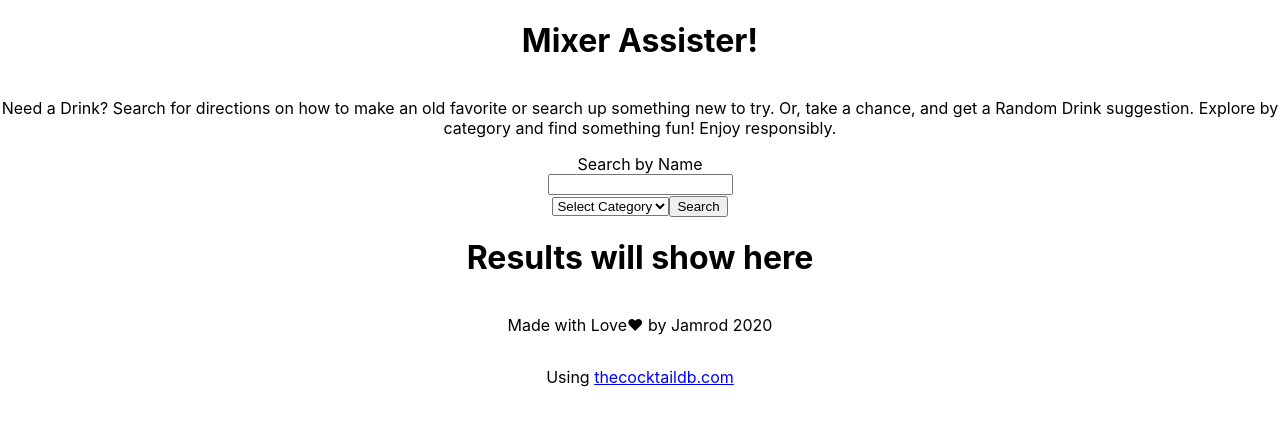
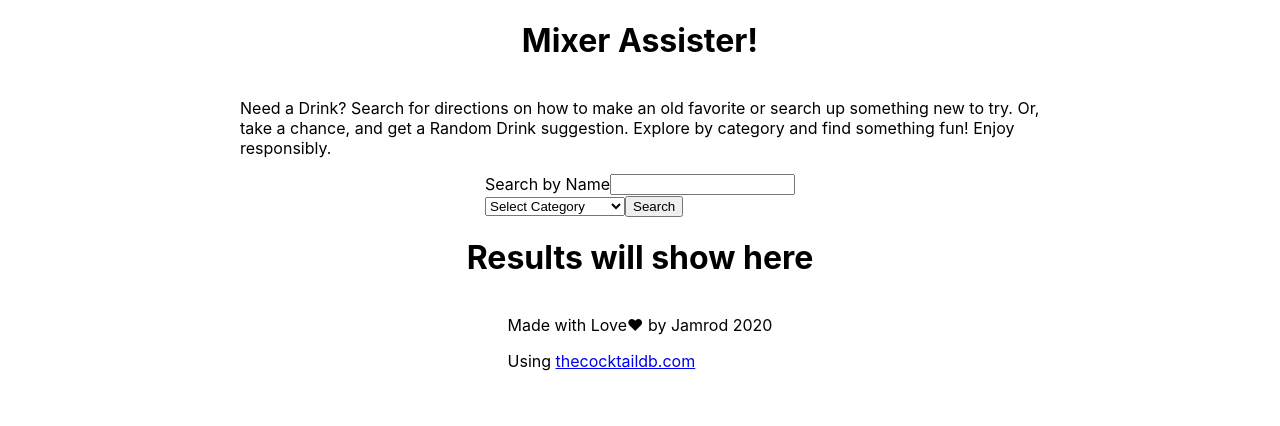
Before and after one commit to jamrod/mixer-assister, a React (Create React App) app: page / in a window 1280 px wide. Shown: the top 426 px of the page. Built offline with nearby package versions, Linux system fonts and the light colour scheme.

Commit message:
working on route and css

```diff
--- a/src/App.css
+++ b/src/App.css
@@ -1,15 +1,21 @@
+/* body {
+  background-image: url("glasses.jpg")
+} */
+
 .App {
-  text-align: center;
+  max-width: 800px;
+  margin: 0 auto;
 }
 
-.flex-container{
+.flex-container-row{
   display: flex;
   flex-direction: row;
   align-items: center;
+
 }
 
-.flex-container{
-  display: row;
+.flex-container-column{
+  display: flex;
   flex-direction: column;
   align-items: center;
 }
--- a/src/App.js
+++ b/src/App.js
@@ -13,7 +13,7 @@ import SearchResults from './Components/Details/SearchResults'
 
 function App() {
   return (
-    <div className="App">
+    <div className="App flex-container-column">
       <Header />
       <Explainer />
       <Search />
--- a/src/Components/Details/Details.js
+++ b/src/Components/Details/Details.js
@@ -7,7 +7,7 @@ import '../../App.css'
 function Details (props) {
     console.log("Details " + props)
     return (
-        <div className="flex-container">
+        <div className="flex-container-column">
             <h1>Results will show here</h1>
         </div>
     )
--- a/src/Components/Details/Drink.js
+++ b/src/Components/Details/Drink.js
@@ -34,7 +34,7 @@ function Drink (props) {
         <div className="Drink">
             <h3>{drink.strDrink}</h3>
             <h4>Glass: {drink.strGlass}</h4>
-            <div className="flex-container category">
+            <div className="flex-container-row category">
                 <span>{drink.strAlcoholic}</span>
                 <span>Category: {drink.strCategory}</span>
             </div>
--- a/src/Components/Details/SearchResults.js
+++ b/src/Components/Details/SearchResults.js
@@ -4,7 +4,7 @@ import { Link } from 'react-router-dom'
 function SearchResults(props) {
     console.log("SearchResults " + props)
     let results = props.location.state.results
-    console.log(results)
+    //console.log(results)
     //if results.length is greater than 10 render first 10 results and a next button
     //next button will render the next 10 results and a previous button and so on
     if (results.length > 10) {
@@ -14,7 +14,7 @@ function SearchResults(props) {
 
     return (
 
-        <div className="flex-container-column">
+        <div className="flex-container-row">
             <h3>Search Results</h3>
             {results.map((item, i) => (
                 <Link to={{
--- a/src/Components/Search/Category.js
+++ b/src/Components/Search/Category.js
@@ -5,12 +5,17 @@ import '../../App.css'
 function Category (props) {
     //console.log(props)
     //TODO declare array of categories
+    const categories = ["Select Category", "Ordinary Drink", "Cocktail", "Milk / Float / Shake", "Other/Unknown", "Cocoa", "Shot", "Coffee / Tea", "Homemade Liqueur", "Punch / Party Drink", "Beer", "Soft Drink / Soda"]
+
     return(
         <select value={props.option} onChange={ (e) => {{props.getChange(false, e.target.value)}}}>
             {/* TODO map over category array to create options */}
-            <option value="Select Category">Select Category</option>
+            {categories.map((item, i) => (
+                <option value={item} key={i}>{item}</option>
+            ))}
+            {/* <option value="Select Category">Select Category</option>
             <option value="Ordinary Drink">Ordinary Drink</option>
-            <option value="Cocktail">Cocktail</option>
+            <option value="Cocktail">Cocktail</option> */}
         </select>
     )
 }
--- a/src/Components/Search/Name.js
+++ b/src/Components/Search/Name.js
@@ -4,8 +4,9 @@ import '../../App.css'
 
 function Name (props) {
     //console.log(props)
+
     return(
-        <div className="flex-container">
+        <div className="flex-container-row">
             <label>Search by Name </label>
             <input type="text" id="name-search" value={props.searchField} onChange={ (e) => {{props.getChange(true, e.target.value)}}}></input>
         </div>
--- a/src/Components/Search/Search.js
+++ b/src/Components/Search/Search.js
@@ -24,15 +24,17 @@ class Search extends Component {
         }
     }
 
+    //method to update state from form changes
     getChange = (isName, str) => {
         if (isName) {
-        this.setState({searchField: str})
+        this.setState(prevState => ({searchField: str}))
         } else {
-            this.setState({category: str})
+            this.setState(prevState => ({category: str}))
         }
     }
 
-    handleClick = (e) => {
+    //method to handle click, also triggered by keydown enter
+    handleClick = () => {
         if (this.state.searchField !== '') {
             this.nameSearch()
         } else if (this.state.category !== 'Select Category') {
@@ -41,43 +43,55 @@ class Search extends Component {
             let url = this.state.url + "random.php"
             this.apiCall(url)
         }
-        this.setState({
+        this.setState(prevState => ({
             category: '',
             searchField: '',
-        })
+        }))
     }
 
+    // method to handle keydown to capture enter
+    keyPressed = (e) => {
+       if  (e.key === "Enter") {
+        this.handleClick()
+       }
+    }
+
+    //method to start a search by name
     nameSearch = () => {
         let name = this.state.searchField.toLowerCase()
         let url = this.state.url + "search.php?s=" + name
         this.apiCall(url)
+        this.setState(prevState => ({
+            category: 'Select Category',
+            twoLevel: false,
+        }))
     }
 
+    //method to start a category search
     categorySearch = () => {
-        this.setState({
+        this.setState(prevState => ({
             drink: null,
             twoLevel: true,
-        })
+        }))
         let url = this.state.url + "filter.php?c=" + this.state.category
         this.apiCall(url)
     }
 
-
+    //API call, passes results to handleResults
     apiCall(url) {
         fetch(url)
         .then(response => response.json())
         .then(response => {
             this.handleResults(response)
-            //renderCategories(response.drinks)
-            //renderDrink(response.drinks[0])
         })
         .catch(err => {
             console.error(err)
         })
     }
 
+    //handles results of API call
     handleResults = (res) => {
-        console.log(res)
+        console.log("handleResults" + res)
         let drinks = Array.from(res.drinks)
 
         //if drinks is only one object render drink
@@ -85,50 +99,62 @@ class Search extends Component {
             this.setState({
                 drink: drinks[0]
             })
+            //else sends results to resultsArray in state
         } else {
-            this.setState({
+            this.setState(prevState => ({
                 resultsArray: drinks
-            })
+            }))
         }
+        //sets results to true so they can be rendered
         this.setState({
             results: true
         })
     }
 
-    render () {
-
-        let detail
-        if (this.state.results) {
-            if (this.state.drink) {
-                detail = <Redirect push to={{
+    defineDetail = () => {
+        if (this.state.results) { //if got results
+            if (this.state.drink) { //if got a single drink, render Drink
+                return (
+                <Redirect push to={{
                     pathname: "/drink/" + this.state.drink.strDrink,
                     state: {
                         drink: this.state.drink,
                     }
                 }} />
+                )
+            //else if got a return from a category search, use TwoLevelSearch, pass in nameSearch so it can be run on final selection
             } else if (this.state.twoLevel){
-                detail = <TwoLevelSearch results={this.resultsArray} nameSearch={this.nameSearch} />
-            }
-            {
-                console.log("call searchResults")
-                detail = <Redirect push to={{
+                return (
+                <TwoLevelSearch results={this.state.resultsArray} nameSearch={this.nameSearch} />
+                )
+            //else display search results when received multiple complete drink objects
+            } else {
+                return (
+                <Redirect push to={{
                     pathname: "/search-results",
                     state: {
                         results: this.state.resultsArray,
                     }
                 }} />
-
+                )
             }
 
         }
+    }
+
+    render () {
+
+        //handle what will display in details depending on results of api call
+        let detail
+
         return (
             <div className="flex-container-column">
-                <div className="search-items">
+                <div className="search-items" onKeyDown={this.keyPressed}>
                     <Name searchField={this.state.searchField} getChange={this.getChange} />
                     <Category option={this.state.category} getChange={this.getChange} />
                     <button onClick={this.handleClick}>Search</button>
                 </div>
-                {detail}
+                {this.defineDetail()}
             </div>
         )
     }
--- a/src/Components/Search/TwoLevelSearch.js
+++ b/src/Components/Search/TwoLevelSearch.js
@@ -2,7 +2,7 @@ import React from 'react'
 
 function TwoLevelSearch (props) {
     console.log(props)
-    const results = props.results
+    let results = props.results
     if (results.length > 10) {
         console.log("write long render function")
         results = results.slice(0,10)
```
